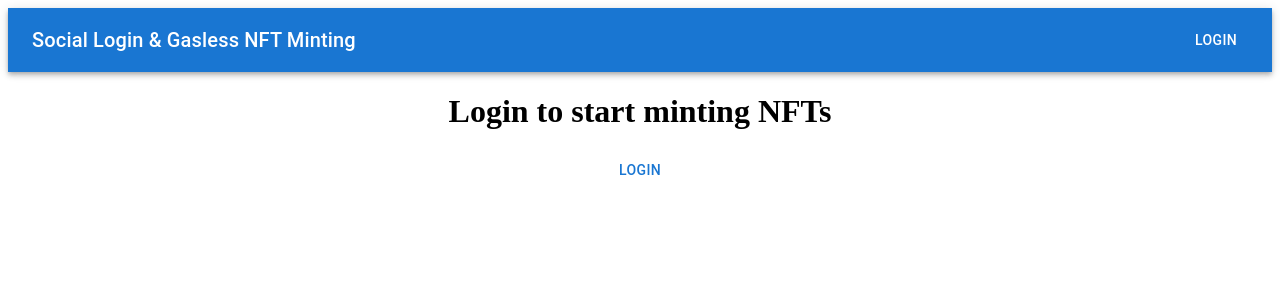
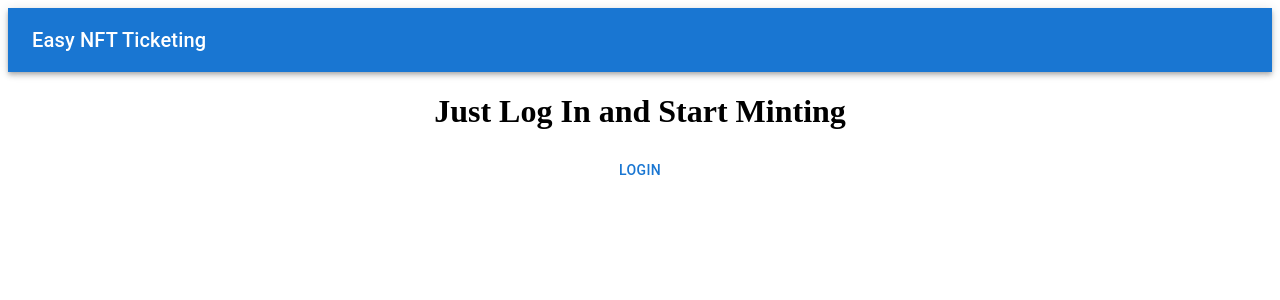
Before and after one commit to chucklam/biconomy-sdk-nft-starter, a React (Vite) app: page / in a window 1280 px wide. Shown: the top 300 px of the page. Built offline with nearby package versions, Linux system fonts and the light colour scheme; what alchemy-sdk would draw is missing.

Commit message:
Move some functions to the app menu

```diff
--- a/src/App.tsx
+++ b/src/App.tsx
@@ -116,11 +116,10 @@ export default function App() {
       <AppBar position="static">
         <Toolbar>
           <Typography variant="h6" component="div" sx={{ flexGrow: 1 }} textAlign='left'>
-            Social Login & Gasless NFT Minting
+            Easy NFT Ticketing
           </Typography>
           {
-            !!smartAccount
-            ?
+            !!smartAccount &&
             <Box sx={{ flexGrow: 0 }}>
               <Tooltip title="Open settings">
                 <IconButton onClick={handleOpenUserMenu} sx={{ p: 0 }}>
@@ -128,7 +127,7 @@ export default function App() {
                 </IconButton>
               </Tooltip>
               {
-                  Boolean(anchorElUser) &&
+                !!anchorElUser &&
                 <Menu
                   sx={{ mt: '45px' }}
                   id="menu-appbar"
@@ -145,15 +144,20 @@ export default function App() {
                   open={Boolean(anchorElUser)}
                   onClose={handleCloseUserMenu}
                 >
-                    {settings.map((setting) => (
-                      <MenuItem key={setting} onClick={logout}>
-                        <Typography textAlign="center">{setting}</Typography>
+                  <MenuItem>
+                    <Typography textAlign="right">
+                        {userName}: {smartAccount.address}
+                    </Typography>
                   </MenuItem>
-                    ))}
+                  <MenuItem onClick={() => window.open(`https://testnets.opensea.io/${smartAccount.address}`)}>
+                    <Button>OpenSea</Button>
+                  </MenuItem>
+                  <MenuItem onClick={logout}>
+                    <Button>Logout</Button>
+                  </MenuItem>
                 </Menu>
               }
             </Box>
-            : !loading && <Button color="inherit" onClick={login}>Login</Button>
           }
         </Toolbar>
       </AppBar>
@@ -163,13 +167,10 @@ export default function App() {
       {
         !loading && (!!smartAccount
         ?
-          <>
-          <h3>Hi {userName}. Your smart account address is {smartAccount.address}</h3>
           <Minter smartAccount={smartAccount} provider={provider} acct={acct} />
-          </>
         :
           <>
-          <h1>Login to start minting NFTs</h1>
+          <h1>Just Log In and Start Minting</h1>
           <Button onClick={login}>Login</Button>
           </>
         )
--- a/src/components/Minter.tsx
+++ b/src/components/Minter.tsx
@@ -4,7 +4,7 @@ import abi from "../utils/abi.json";
 import SmartAccount from "@biconomy/smart-account";
 
 import { Network, Alchemy, OwnedNftsResponse } from 'alchemy-sdk';
-import { ImageList, ImageListItem, ListSubheader, ImageListItemBar, IconButton } from "@mui/material";
+import { ImageList, ImageListItem, ListSubheader, ImageListItemBar, IconButton, Button } from "@mui/material";
 
 const settings = {
     apiKey: "5japsVsp7IA6yhDg0VoXzKH4XAkM6rhw",
@@ -36,11 +36,7 @@ const NFTImageList:React.FC<{
       <ImageList>
         {itemData.map((item) => (
           <ImageListItem key={item.img}>
-            <img
-              src={item.img}
-              alt={item.title}
-              loading="lazy"
-            />
+            <img src={item.img} alt={item.title} loading="lazy" />
             <ImageListItemBar
               title={item.title}
               subtitle={item.description}
@@ -107,19 +103,15 @@ const Minter:React.FC<Props> = ({ smartAccount, provider, acct}) => {
         }
     }
 
-    const nftURL = `https://testnets.opensea.io/${smartAccount.address}`
-
     return(
         <>
-            <button onClick={() => mintNFT()}>Mint One</button>
-            <button onClick={() => mintMultipleNFT()}>Mint Two</button>
-            {nfts ? (<p>You own {nfts.totalCount} tickets </p>): null}
-            {nfts ? (<p>View your NFTs <a href={nftURL} target="_blank">here</a> </p>): null}
             {nfts && <NFTImageList itemData={nfts.ownedNfts.map(nft => ({
                 img: nft.rawMetadata?.image || '',
                 title: nft.title,
                 description: nft.description,
             }))}/>}
+            <Button onClick={() => mintNFT()}>Mint Another</Button>
+            {/* <Button onClick={() => mintMultipleNFT()}>Mint Two</Button> */}
         </>
     )
 };
```
Lines whose indentation alone changed are shown as unchanged.
